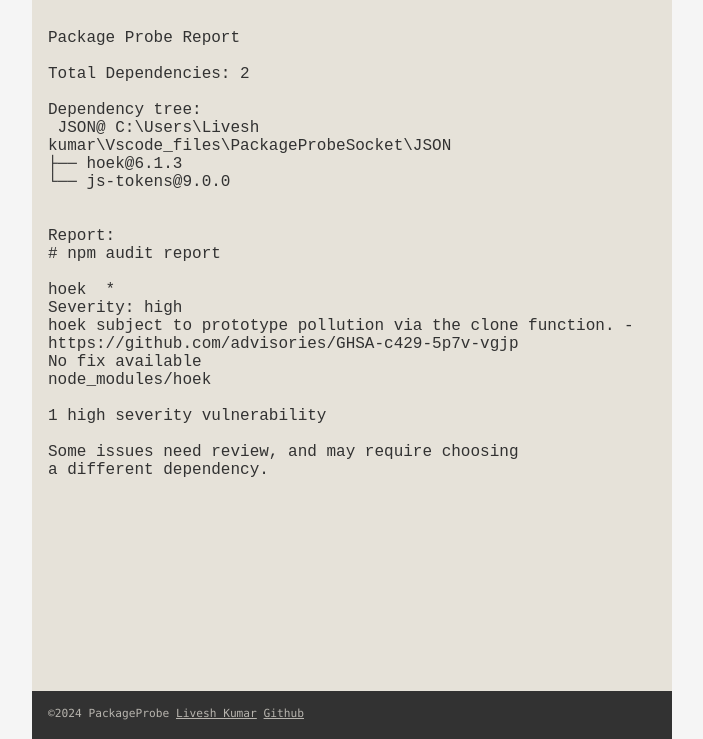
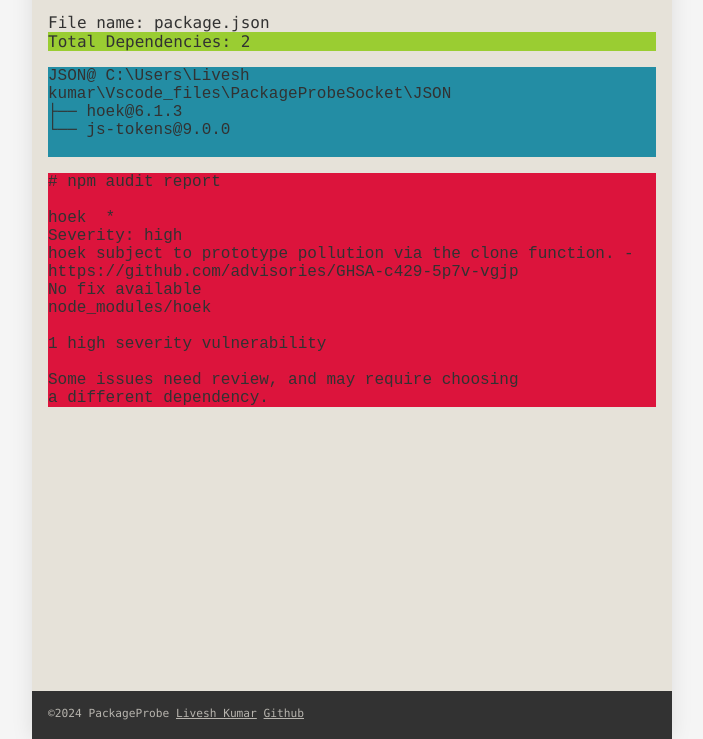
Before and after one commit to dev-osiris/PackageProbe, a website: page report.html in a window 1280 px wide. Shown: the part 61-800 px from the top of the page, without its empty margins (288-991 px from the left). Drawn offline with Linux system fonts and the light colour scheme.

Commit message:
created separate classes for dep_count, tree and audit report

```diff
--- a/report.html
+++ b/report.html
@@ -12,18 +12,21 @@
         </header>
 
         <content>
-            <pre>Package Probe Report
+            <div class="content_title">File name: package.json</div>
+            <div class="total_dependencies_text">
+                Total Dependencies: <span id="total_dependencies_num">2</span>
+            </div>
 
-Total Dependencies: 2
-
-Dependency tree:
- JSON@ C:\Users\Livesh kumar\Vscode_files\PackageProbeSocket\JSON
+            <div class="tree">
+<pre id="tree_pre">JSON@ C:\Users\Livesh kumar\Vscode_files\PackageProbeSocket\JSON
 ├── hoek@6.1.3
 └── js-tokens@9.0.0
 
+</pre>
+            </div>
 
-Report:
-# npm audit report
+            <div class="report">
+<pre id="report_pre"># npm audit report
 
 hoek  *
 Severity: high
@@ -36,6 +39,8 @@
 Some issues need review, and may require choosing
 a different dependency.
 </pre>
+            </div>
+
         </content>
 
         <footer>
@@ -82,6 +87,7 @@
         min-height: 100vh;
         width: 50vw;
         color: var(--grey5);
+        box-shadow: 0px 0px 20px 0px rgba(0, 0, 0, 0.10);
     }
 
     header{
@@ -130,6 +136,18 @@
     pre{
         text-wrap: auto;
     }
+
+    .total_dependencies_text{
+        background-color: yellowgreen;
+    }
+
+    .tree{
+        background-color: #238da4;
+    }
+
+    .report{
+        background-color: crimson;
+    }
 </style>
 
 <script>
```
Also changed, not shown: server.js (+11 -29 lines).
